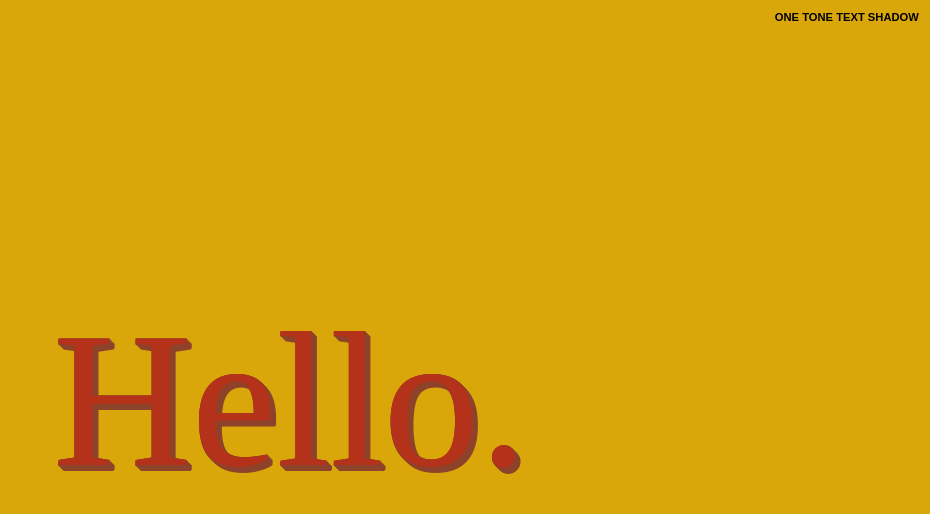
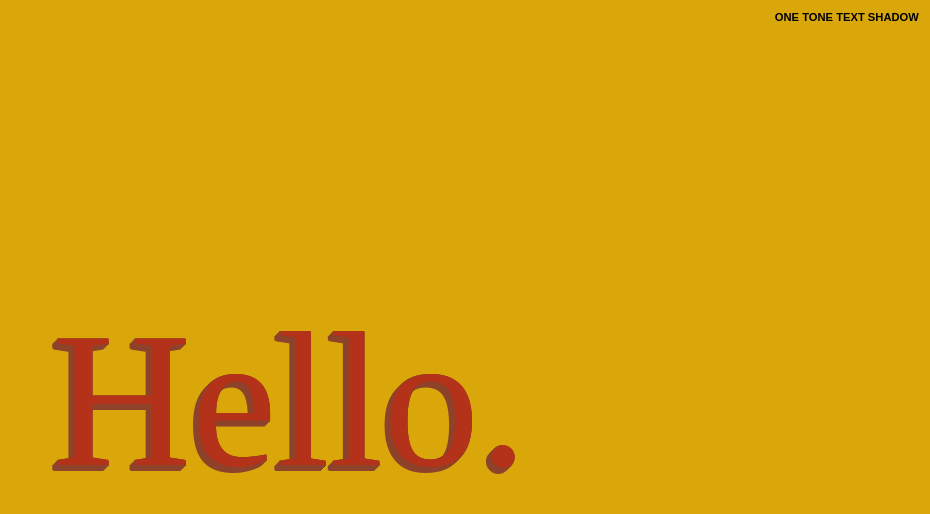
Before and after one commit to Briix/sassy-mixins, a plain HTML site: page example/index.html in a window 1280 px wide. Shown: the whole page, without its empty margins (350-1280 px from the left). Drawn offline with Linux system fonts and the light colour scheme.

Commit message:
Example updated

```diff
--- a/example/style.css
+++ b/example/style.css
@@ -22,7 +22,7 @@ section {
 #one-tone-text-shadow {
   background: #DAA70B; }
   #one-tone-text-shadow h1 {
-    text-shadow: 0px 1px #8E432B, 1px 0px #8E432B, 0px 1px #8E432B, 1px 0px #8E432B, 1px 2px #8E432B, 2px 1px #8E432B, 2px 3px #8E432B, 3px 2px #8E432B, 3px 4px #8E432B, 4px 3px #8E432B, 4px 5px #8E432B, 5px 4px #8E432B, 5px 6px #8E432B, 6px 5px #8E432B;
+    text-shadow: 0px 1px #8E432B, -1px 0px #8E432B, -0px 1px #8E432B, -1px 0px #8E432B, -1px 2px #8E432B, -2px 1px #8E432B, -2px 3px #8E432B, -3px 2px #8E432B, -3px 4px #8E432B, -4px 3px #8E432B, -4px 5px #8E432B, -5px 4px #8E432B, -5px 6px #8E432B, -6px 5px #8E432B;
     font-size: 12em;
     text-align: center;
     color: #B43219;
```
Also changed, not shown: 1 other file.
